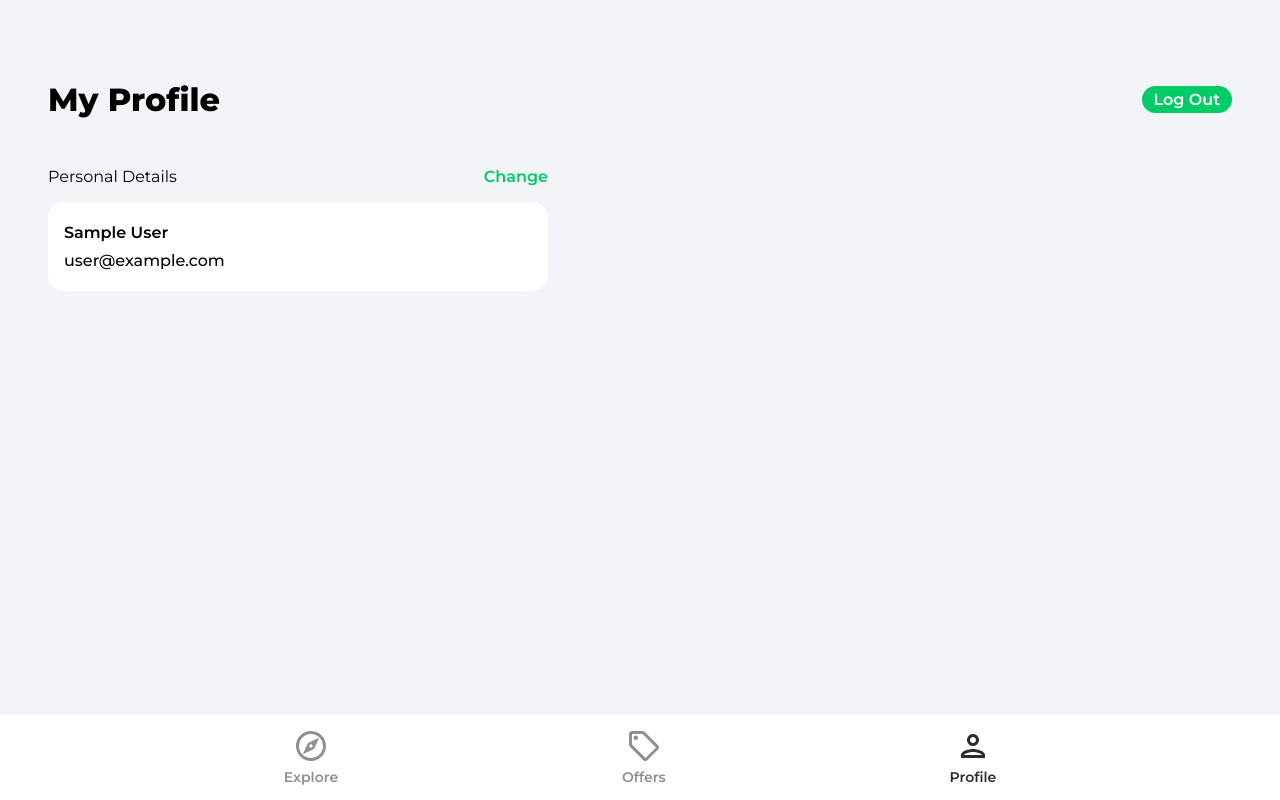
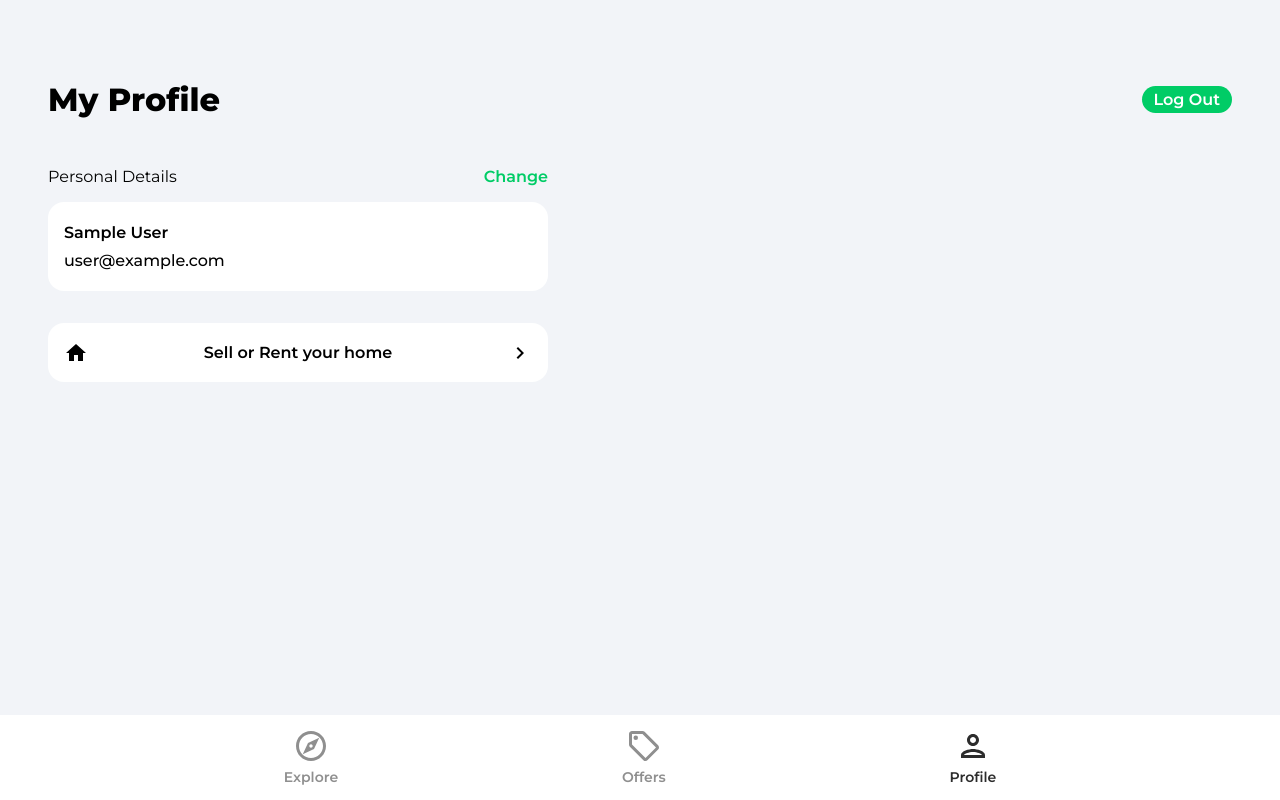
Before and after one commit to t-kalden/House-Marketplace-App, a React (Create React App) app: page /profile in a window 1280 px wide. Built offline with nearby package versions, Linux system fonts and the light colour scheme; no server answers; sample sign-in values are in the browser's storage.

Commit message:
adding link to create listing page

```diff
--- a/src/pages/Profile.jsx
+++ b/src/pages/Profile.jsx
@@ -1,9 +1,12 @@
 import { useState } from "react"
 import { getAuth,  updateProfile } from "firebase/auth"
-import { useNavigate } from "react-router-dom"
+import { useNavigate, Link } from "react-router-dom"
 import { doc, updateDoc } from "firebase/firestore"
 import { db } from "../firebase.config"
 import { toast } from "react-toastify"
+import arrowRight from '../assets/svg/keyboardArrowRightIcon.svg'
+import homeIcon from '../assets/svg/homeIcon.svg'
+
 
 function Profile() {
   const auth = getAuth()
@@ -82,6 +85,12 @@
           />
         </form>
       </div>
+
+      <Link to='/create-listing' className='createListing'>
+          <img src={homeIcon} alt="home"/>
+          <p>Sell or Rent your home</p>
+          <img src={arrowRight} alt="arrow right"  />
+      </Link>
     </main>
   </div>
 }
```
